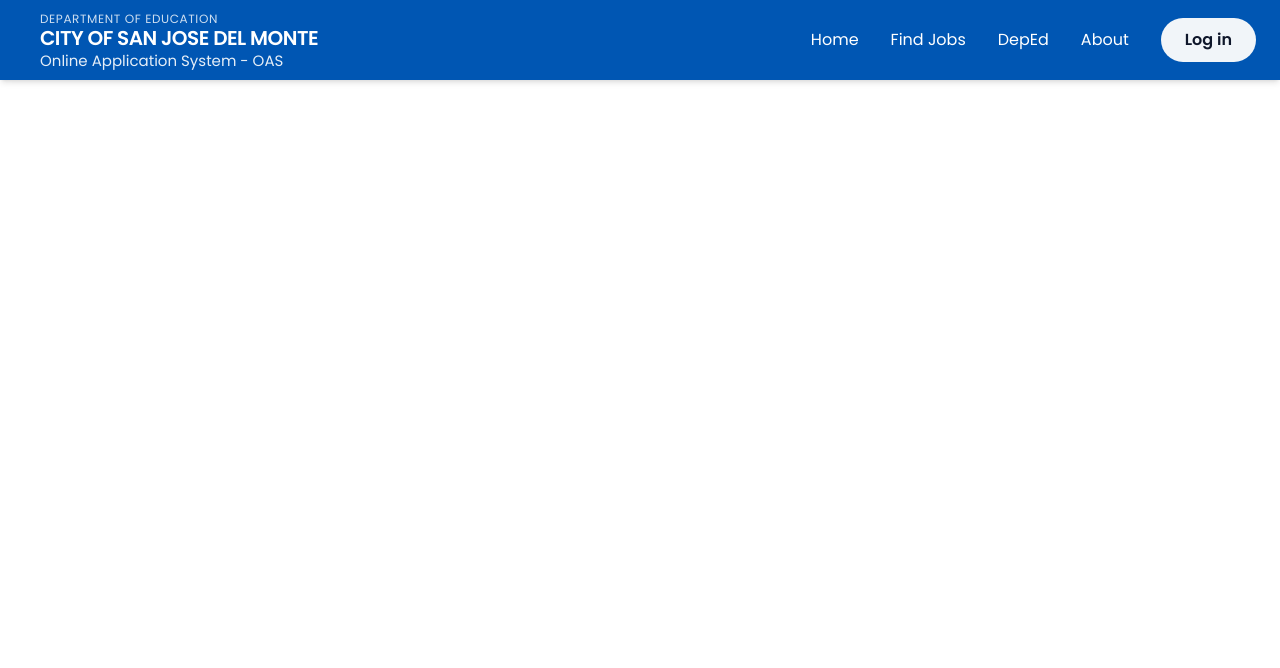
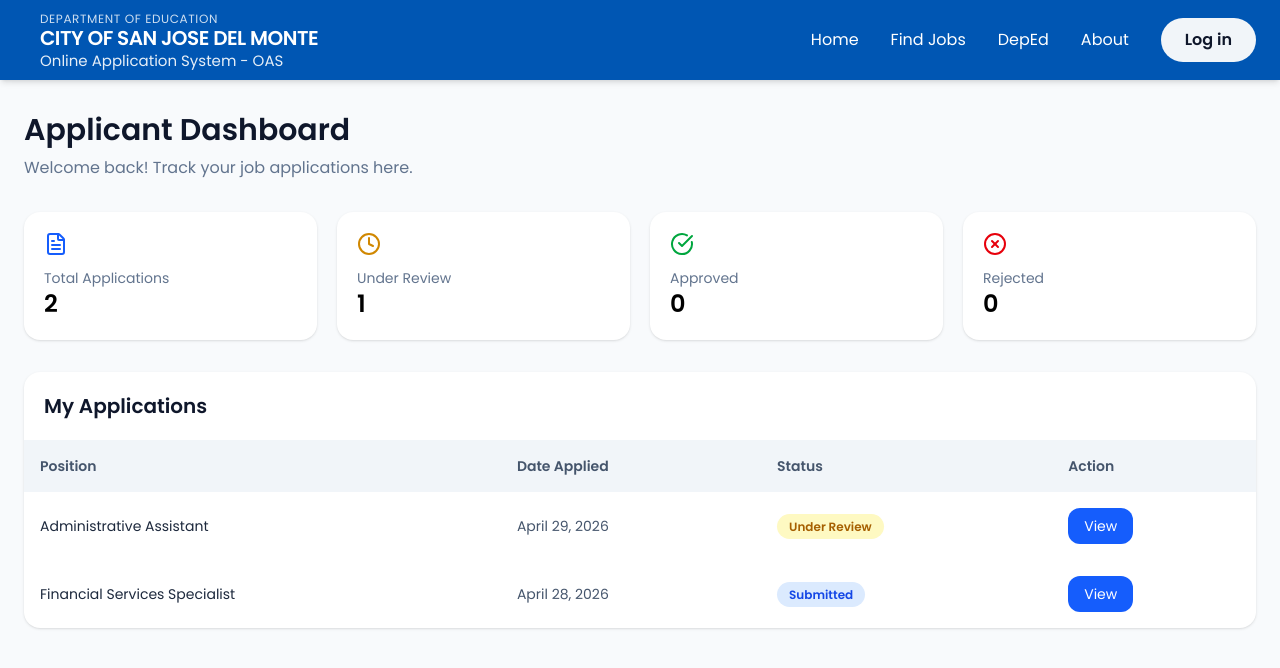
Before and after one commit to Eljay0410/online-app-system, a React (Vite) app: page /Applicantdashboard in a window 1280 px wide. Shown: the top 668 px of the page. Built offline with nearby package versions, Linux system fonts and the light colour scheme.

Commit message:
feat: implement Applicant Dashboard and conditional Navbar for applicant routes

```diff
--- a/src/App.jsx
+++ b/src/App.jsx
@@ -1,16 +1,27 @@
 import React from "react";
-import { Routes, Route } from "react-router-dom";
+import { Routes, Route, useLocation } from "react-router-dom";
 import Navbar from "./component/Navbar";
+import NavbarApplicant from "./component/Navbar-applicant";
 import Applicationform from "./component/Applicationform";
 import Login from "./component/Login";
 import Home from "./component/FormSteps/Home";
 import Jobopening from "./component/Jobopening";
 import Aboutpage from "./component/Aboutpage";
+import Applicantdash from "./component/Applicantdash";
 
 function App() {
+
+  const location = useLocation();
+
+  const everyroute =
+    location.pathname === "/applicantdashboard" ||
+    location.pathname === "/superadmin" ||
+    location.pathname === "/hr";
+
+
   return (
     <div className="min-h-screen bg-white font-['Poppins']">
-      <Navbar />
+      {everyroute ?  <NavbarApplicant />: <Navbar /> }
 
       <Routes>
         <Route path="/" element={<Home />} />
@@ -18,6 +29,7 @@ function App() {
         <Route path="/login" element={<Login />} />
         <Route path="/jobopenings" element={<Jobopening />} />
         <Route path="/about" element={<Aboutpage />} />
+        <Route path="/Applicantdashboard" element={<Applicantdash />} />
       </Routes>
     </div>
   );
--- /dev/null
+++ b/src/component/Applicantdash.jsx
@@ -0,0 +1,116 @@
+import React from "react";
+import { FileText, Clock, CheckCircle, XCircle } from "lucide-react";
+
+const Applicantdash = () => {
+  const applications = [
+    {
+      id: 1,
+      position: "Administrative Assistant",
+      status: "Under Review",
+      date: "April 29, 2026",
+    },
+    {
+      id: 2,
+      position: "Financial Services Specialist",
+      status: "Submitted",
+      date: "April 28, 2026",
+    },
+  ];
+
+  const getStatusStyle = (status) => {
+    if (status === "Submitted") return "bg-blue-100 text-blue-700";
+    if (status === "Under Review") return "bg-yellow-100 text-yellow-700";
+    if (status === "Approved") return "bg-green-100 text-green-700";
+    if (status === "Rejected") return "bg-red-100 text-red-700";
+    return "bg-slate-100 text-slate-700";
+  };
+
+  return (
+    <div className="min-h-screen bg-slate-50 pt-28 px-6 pb-10">
+      <div className="max-w-7xl mx-auto">
+        <div className="mb-8">
+          <h1 className="text-3xl font-bold text-slate-900">
+            Applicant Dashboard
+          </h1>
+          <p className="text-slate-500 mt-2">
+            Welcome back! Track your job applications here.
+          </p>
+        </div>
+
+        <div className="grid grid-cols-1 md:grid-cols-4 gap-5 mb-8">
+          <div className="bg-white rounded-2xl shadow-sm p-5 border-slate-300">
+            <FileText className="text-blue-600 mb-3" />
+            <p className="text-sm text-slate-500">Total Applications</p>
+            <h2 className="text-2xl font-bold">2</h2>
+          </div>
+
+          <div className="bg-white rounded-2xl shadow-sm p-5 border-slate-300">
+            <Clock className="text-yellow-600 mb-3" />
+            <p className="text-sm text-slate-500">Under Review</p>
+            <h2 className="text-2xl font-bold">1</h2>
+          </div>
+
+          <div className="bg-white rounded-2xl shadow-sm p-5 border-slate-300">
+            <CheckCircle className="text-green-600 mb-3" />
+            <p className="text-sm text-slate-500">Approved</p>
+            <h2 className="text-2xl font-bold">0</h2>
+          </div>
+
+          <div className="bg-white rounded-2xl shadow-sm p-5 border-slate-300">
+            <XCircle className="text-red-600 mb-3" />
+            <p className="text-sm text-slate-500">Rejected</p>
+            <h2 className="text-2xl font-bold">0</h2>
+          </div>
+        </div>
+
+        <div className="bg-white rounded-2xl shadow-sm border-slate-300 overflow-hidden">
+          <div className="p-5 border-slate-300">
+            <h2 className="text-xl font-semibold text-slate-900">
+              My Applications
+            </h2>
+          </div>
+
+          <div className="overflow-x-auto">
+            <table className="w-full text-sm">
+              <thead className="bg-slate-100 text-slate-600">
+                <tr>
+                  <th className="text-left p-4">Position</th>
+                  <th className="text-left p-4">Date Applied</th>
+                  <th className="text-left p-4">Status</th>
+                  <th className="text-left p-4">Action</th>
+                </tr>
+              </thead>
+
+              <tbody>
+                {applications.map((app) => (
+                  <tr key={app.id} className="border- hover:bg-slate-50">
+                    <td className="p-4 font-medium text-slate-800">
+                      {app.position}
+                    </td>
+                    <td className="p-4 text-slate-600">{app.date}</td>
+                    <td className="p-4">
+                      <span
+                        className={`px-3 py-1 rounded-full text-xs font-semibold ${getStatusStyle(
+                          app.status
+                        )}`}
+                      >
+                        {app.status}
+                      </span>
+                    </td>
+                    <td className="p-4">
+                      <button className="px-4 py-2 rounded-xl bg-blue-600 text-white hover:bg-blue-700 transition">
+                        View
+                      </button>
+                    </td>
+                  </tr>
+                ))}
+              </tbody>
+            </table>
+          </div>
+        </div>
+      </div>
+    </div>
+  );
+};
+
+export default Applicantdash;
--- /dev/null
+++ b/src/component/Navbar-applicant.jsx
@@ -0,0 +1,127 @@
+"use client";
+
+import React, { useState } from "react";
+import { Menu, X } from "lucide-react";
+import { Link } from "react-router-dom";
+
+
+export default function NavbarApplicant() {
+    const [isOpen, setIsOpen] = useState(false);
+
+    return (
+        <nav className="fixed w-full bg-[#0056b3] z-50 shadow-md">
+        <div className="w-full px-2 sm:px-4 lg:px-6">
+            <div className="flex justify-between h-20 items-center">
+            {/* Left Side: Branding Text */}
+            <div className="flex flex-col justify-center leading-tight min-w-0 flex-1 px-4">
+                <p className="text-[12px] sm:text-[13px] md:text-xs uppercase tracking-wider text-white/80 font-medium leading-relaxed whitespace-nowrap overflow-hidden text-ellipsis">
+                TESTING FOR APPLICANT
+                </p>
+
+                <h1 className="text-[13px] sm:text-base md:text-lg lg:text-xl font-bold text-white tracking-tight leading-none">
+                CITY OF SAN JOSE DEL MONTE
+                </h1>
+
+                <p className="text-[14px] sm:text-[15px] text-white/90 font-medium leading-tight break-words mt-1">
+                Online Application System - OAS
+                </p>
+            </div>
+
+            {/* Desktop Menu */}
+            <div className="hidden md:flex items-center gap-8">
+                <Link
+                to="/"
+                className="text-white hover:text-black font-medium transition-colors"
+                >
+                Home
+                </Link>
+
+                <a
+                href="/jobopenings"
+                className="text-white hover:text-black font-medium transition-colors"
+                >
+                Find Jobs
+                </a>
+
+                <a
+                href="https://depedcsjdm.weebly.com/"
+                target="_blank"
+                rel="noopener noreferrer"
+                className="text-white hover:text-black font-medium transition-colors"
+                >
+                DepEd
+                </a>
+
+                <a
+                href="/about"
+                className="text-white hover:text-black font-medium transition-colors"
+                >
+                About
+                </a>
+
+                <Link
+                to="/login"
+                className="bg-slate-100 text-slate-900 px-6 py-2.5 rounded-full font-semibold hover:bg-slate-200 transition-all"
+                >
+                Log in
+                </Link>
+            </div>
+
+            {/* Mobile Button */}
+            <div className="md:hidden flex items-center">
+                <button
+                onClick={() => setIsOpen(!isOpen)}
+                className="text-white"
+                >
+                {isOpen ? <X size={28} /> : <Menu size={28} />}
+                </button>
+            </div>
+            </div>
+        </div>
+
+        {/* Mobile Menu */}
+        {isOpen && (
+            <div className="md:hidden bg-white border-b border-slate-100 px-4 pt-2 pb-6 space-y-2">
+            <Link
+                to="/"
+                onClick={() => setIsOpen(false)}
+                className="block px-3 py-4 text-base font-medium text-slate-700 border-b border-slate-50"
+            >
+                Home
+            </Link>
+
+            <a
+                href="#"
+                className="block px-3 py-4 text-base font-medium text-slate-700 border-b border-slate-50"
+            >
+                Find Jobs
+            </a>
+
+            <a
+                href="#"
+                className="block px-3 py-4 text-base font-medium text-slate-700 border-b border-slate-50"
+            >
+                DepEd
+            </a>
+
+            <a
+                href="#"
+                className="block px-3 py-4 text-base font-medium text-slate-700"
+            >
+                About
+            </a>
+
+            <div className="flex flex-col gap-3 mt-4">
+                <Link
+                to="/login"
+                className="w-full bg-slate-100 text-slate-900 py-3 rounded-xl font-semibold text-center"
+                onClick={() => setIsOpen(false)}
+                >
+                Log in
+                </Link>
+            </div>
+            </div>
+        )}
+        </nav>
+    )
+}
```
